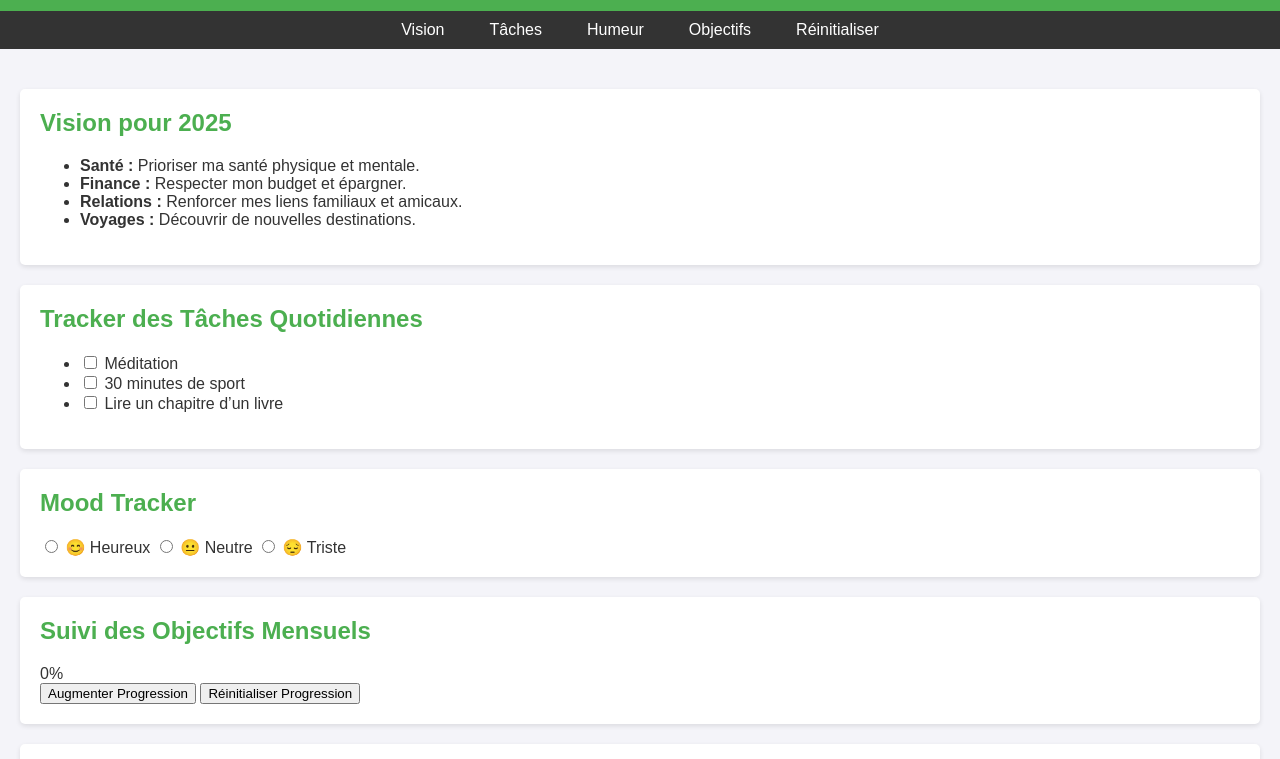
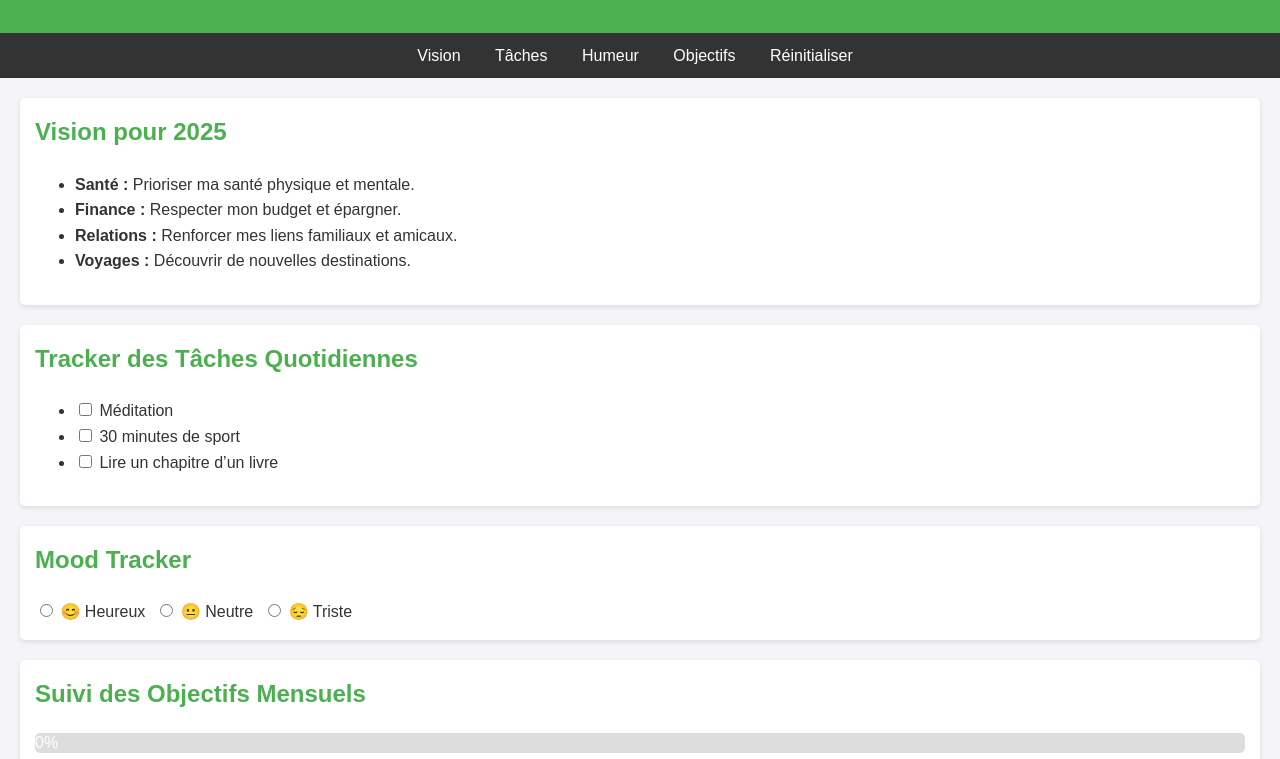
Before and after one commit to SaraHelal-git/mon-journal-2025, a plain HTML site: page index.html in a window 1280 px wide. Shown: the part 110-869 px from the top of the page. Drawn offline with Linux system fonts and the light colour scheme.

Commit message:
Update styles.css

```diff
--- a/styles.css
+++ b/styles.css
@@ -3,14 +3,15 @@ body {
     font-family: 'Arial', sans-serif;
     margin: 0;
     padding: 0;
+    line-height: 1.6;
     background-color: #f4f4f9;
     color: #333;
 }
 header {
     background-color: #4caf50;
-    color: #fff;
+    color: white;
     text-align: center;
-    padding: 20px 0;
+    padding: 20px;
 }
 header h1 {
     margin: 0;
@@ -19,35 +20,34 @@ header blockquote {
     font-style: italic;
     margin-top: 10px;
 }
+
+/* Navigation */
 nav ul {
     list-style: none;
     margin: 0;
     padding: 10px;
-    background: #333;
-    display: flex;
-    justify-content: center;
-    gap: 15px;
+    background-color: #333;
+    text-align: center;
 }
 nav ul li {
     display: inline;
+    margin-right: 10px;
 }
 nav ul li a {
     text-decoration: none;
-    color: #fff;
-    padding: 8px 15px;
-    transition: background 0.3s ease;
+    color: white;
+    padding: 5px 10px;
+    border-radius: 5px;
 }
 nav ul li a:hover {
-    background: #4caf50;
-    border-radius: 5px;
+    background-color: #4caf50;
 }
-main {
-    padding: 20px;
-}
+
+/* Sections */
 section {
-    margin: 20px 0;
-    padding: 20px;
-    background: #fff;
+    margin: 20px;
+    padding: 15px;
+    background: white;
     border-radius: 5px;
     box-shadow: 0 2px 5px rgba(0, 0, 0, 0.1);
 }
@@ -55,9 +55,29 @@ section h2 {
     margin-top: 0;
     color: #4caf50;
 }
-footer {
+
+/* Progress Bar */
+.progress-container {
+    background: #ddd;
+    border-radius: 5px;
+    overflow: hidden;
+    height: 20px;
+    margin: 10px 0;
+}
+.progress-bar {
+    background: #4caf50;
+    color: white;
     text-align: center;
-    padding: 10px;
-    background: #333;
-    color: #fff;
+    line-height: 20px;
+    width: 0%;
+    transition: width 0.3s ease;
 }
+
+/* Mood Tracker */
+#mood form {
+    display: flex;
+    gap: 10px;
+}
+#mood label {
+    cursor: pointer;
+}
```
